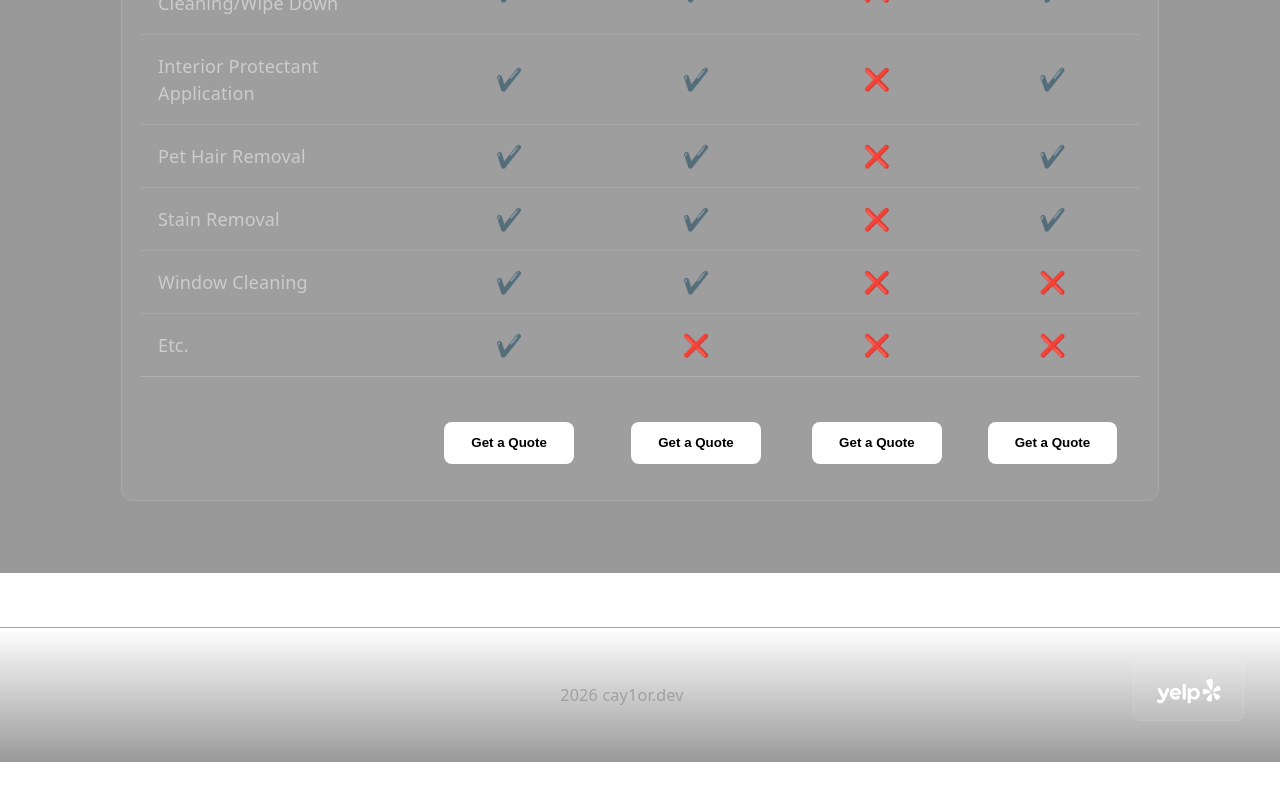
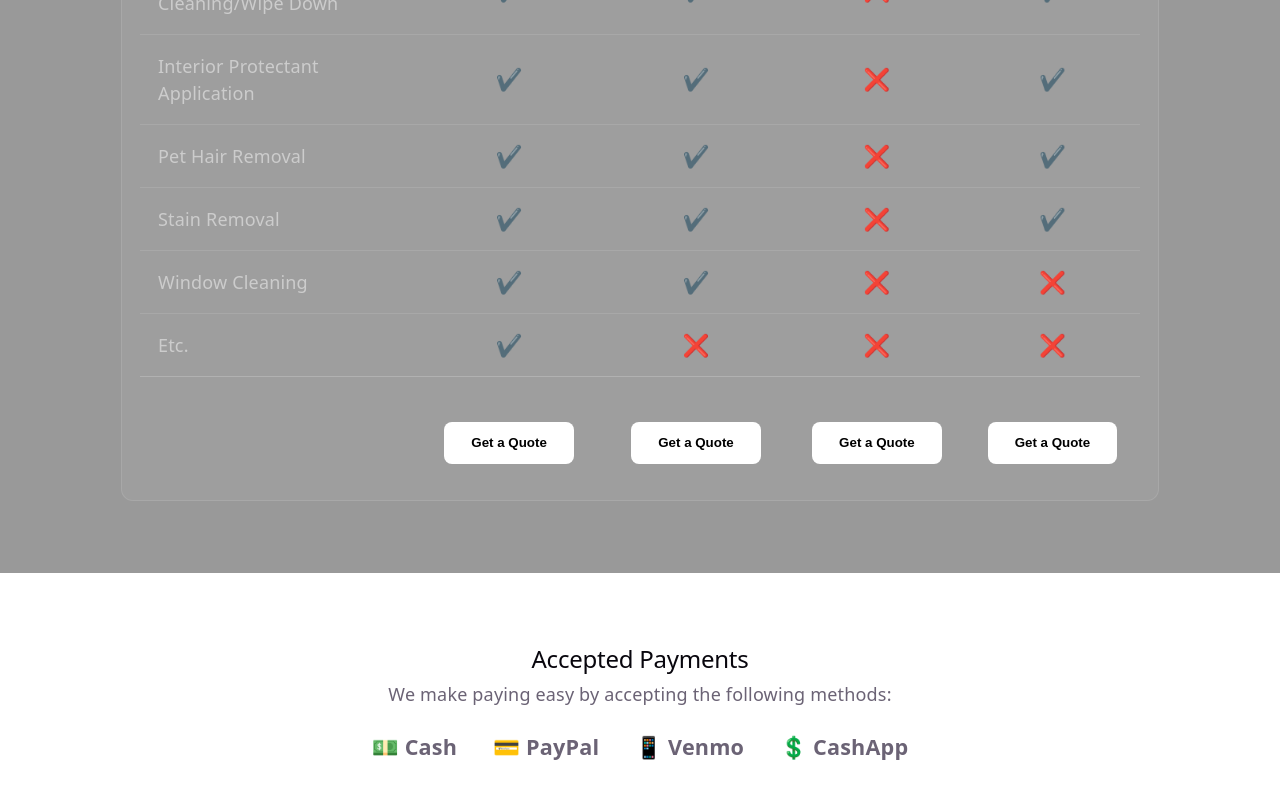
Before and after one commit to Caylor777/cay1or.dev, a React (Vite) app in the folder vite-project/: page /detail in a window 1280 px wide. Shown: the part 1950-2750 px from the top of the page. Before the commit the page ends 2712 px from the top, so only its background shows below. Built offline with nearby package versions, Linux system fonts and the light colour scheme.

Commit message:
Appepted Payment methods

```diff
--- a/vite-project/src/pages/detail.tsx
+++ b/vite-project/src/pages/detail.tsx
@@ -223,6 +223,17 @@ function Detail() {
             </table>
           </div>
         </div>
+
+        <div className="accepted-payments-section" style={{ textAlign: 'center', padding: '4rem 2rem' }}>
+          <h2 className="payments-title">Accepted Payments</h2>
+          <p style={{ marginBottom: '1.5rem' }}>We make paying easy by accepting the following methods:</p>
+          <div className="payments-list" style={{ display: 'flex', justifyContent: 'center', gap: '2rem', flexWrap: 'wrap', fontSize: '1.2rem', fontWeight: 'bold' }}>
+            <span>💵 Cash</span>
+            <span>💳 PayPal</span>
+            <span>📱 Venmo</span>
+            <span>💲 CashApp</span>
+          </div>
+        </div>
       </div>
 
       {showContactModal && (
```
